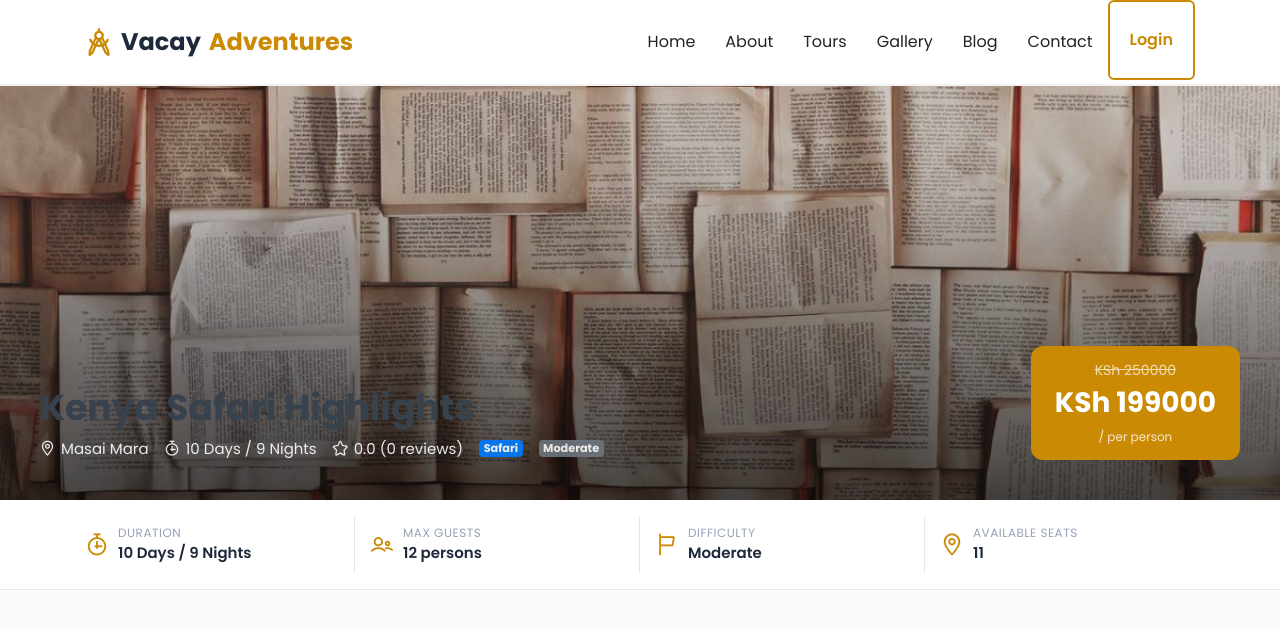
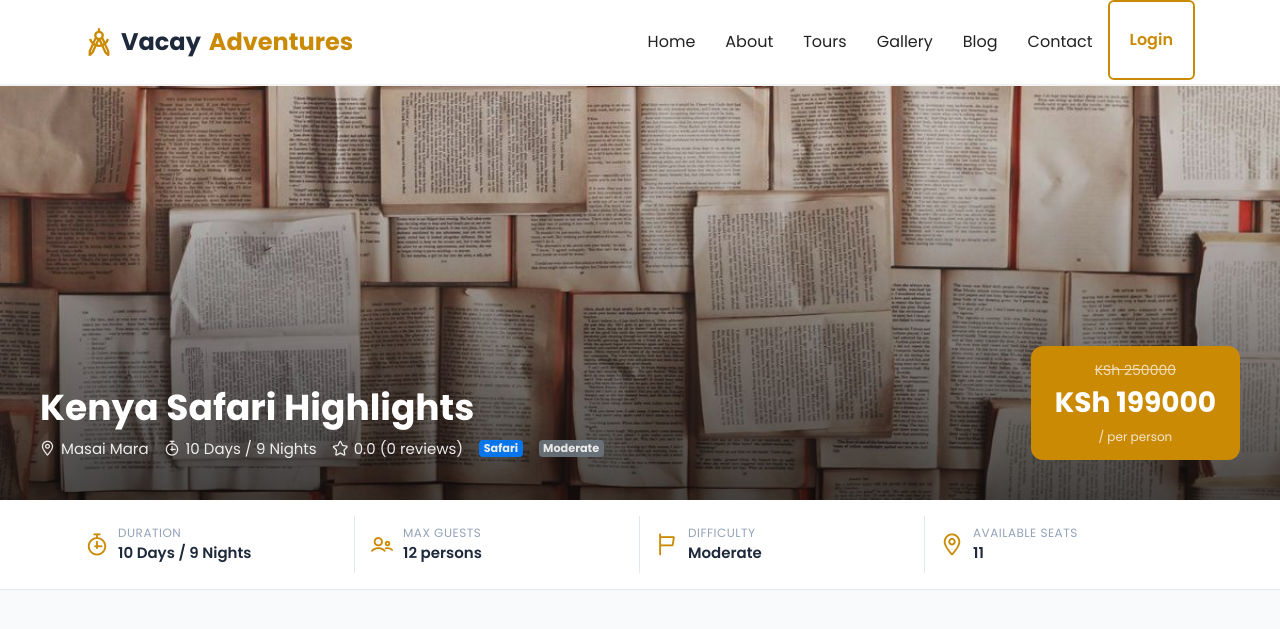
Before and after one commit to mbuguam443/vacancy-Adventures, a Django app: a page that uses templates/tours/tour_detail.html in a window 1280 px wide. Shown: the top 629 px of the page. Run offline with Django 5.2, Linux system fonts and the light colour scheme; data comes from the database, SQL or seed files in the repository; some libraries are stand-ins or nearby versions.

Commit message:
fix: hero h1 color white overrides global grey

```diff
--- a/templates/tours/tour_detail.html
+++ b/templates/tours/tour_detail.html
@@ -14,7 +14,7 @@
 .tour-hero img { width: 100%; height: 100%; object-fit: cover; }
 .tour-hero .hero-overlay { position: absolute; inset: 0; background: linear-gradient(to top, rgba(0,0,0,0.7) 0%, rgba(0,0,0,0.2) 60%, transparent 100%); }
 .tour-hero .hero-content { position: absolute; bottom: 0; left: 0; right: 0; padding: 40px; color: #fff; }
-.tour-hero .hero-content h1 { font-size: 36px; font-weight: 700; margin-bottom: 8px; }
+.tour-hero .hero-content h1 { font-size: 36px; font-weight: 700; margin-bottom: 8px; color: #fff; }
 .tour-hero .hero-content .hero-meta { display: flex; flex-wrap: wrap; gap: 16px; font-size: 15px; opacity: 0.9; }
 .tour-hero .hero-content .hero-meta span { display: inline-flex; align-items: center; gap: 6px; }
 .tour-hero .hero-content .hero-price-badge { position: absolute; right: 40px; bottom: 40px; background: #ca8a04; padding: 12px 24px; border-radius: 12px; text-align: center; }
```
